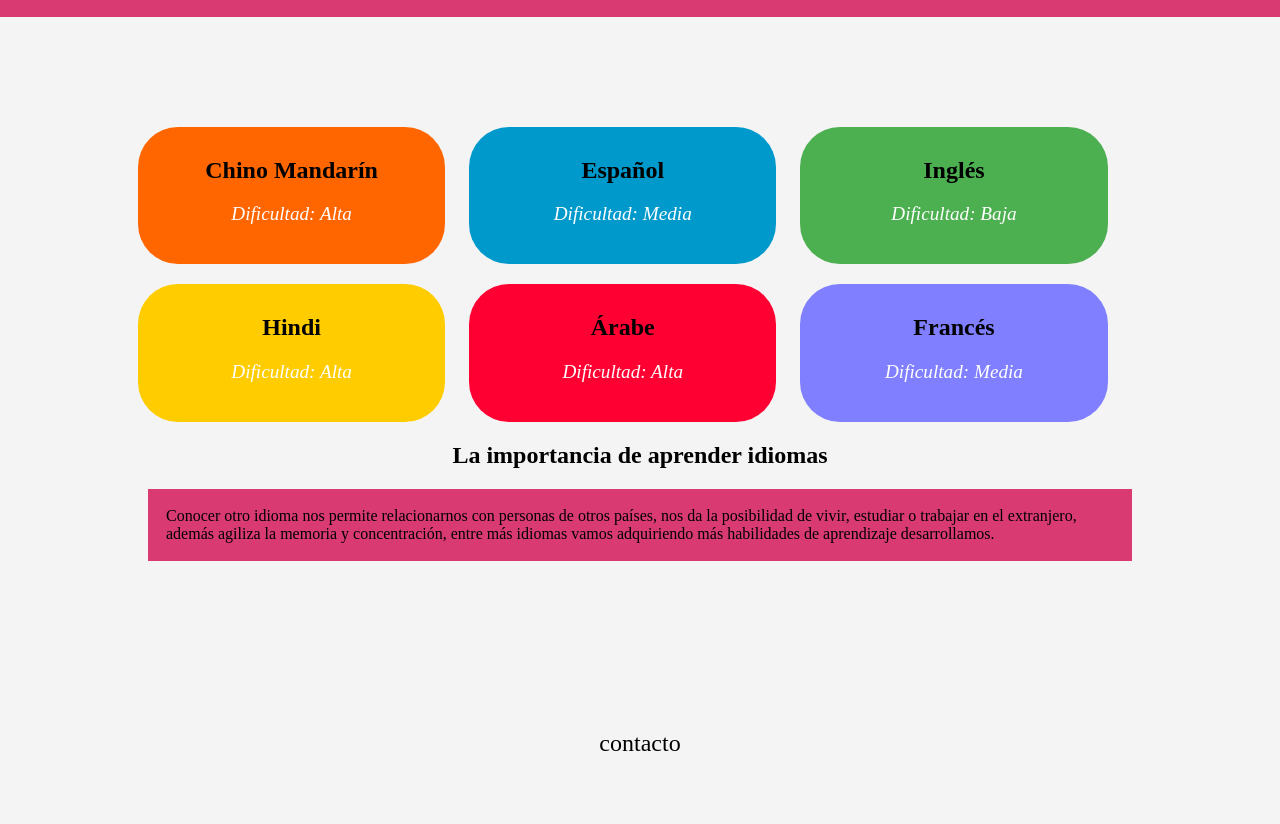
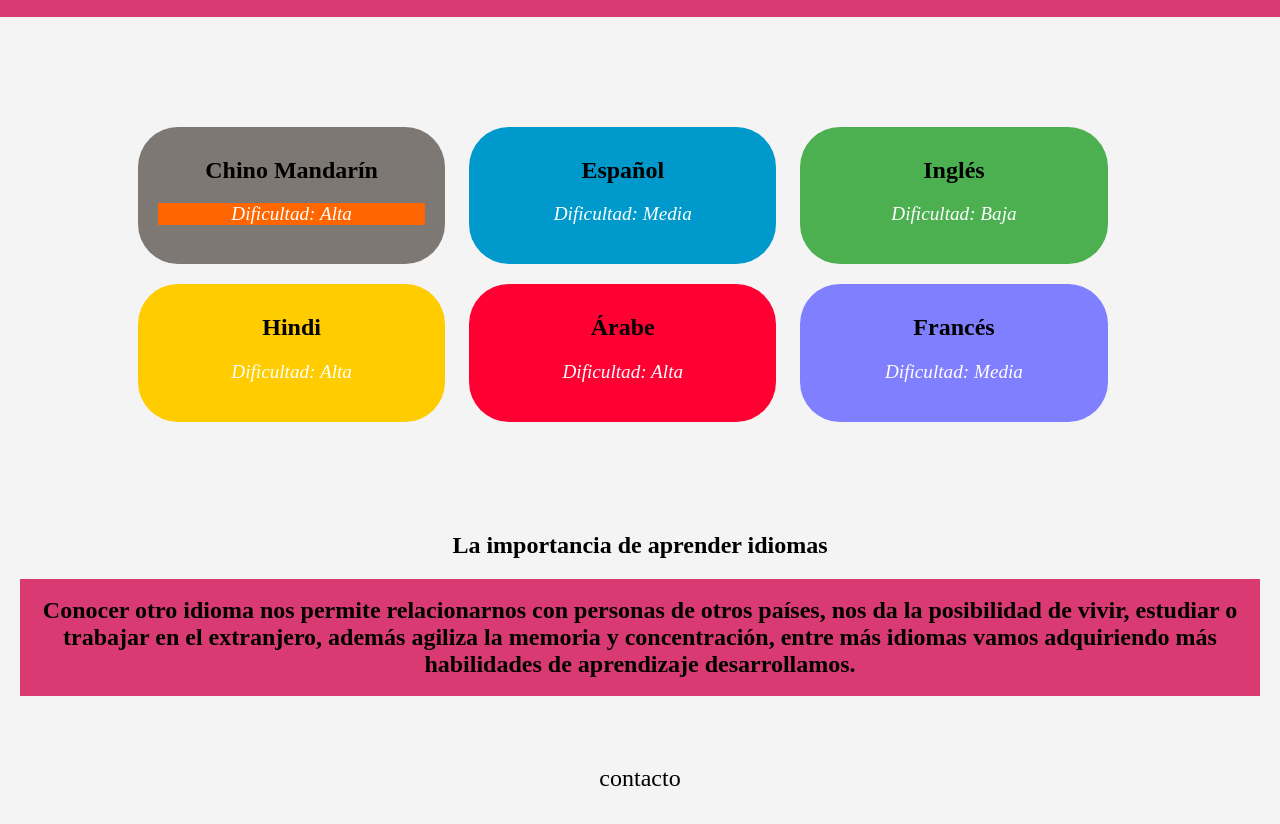
Before and after one commit to lili657/idiomas-pag, a plain HTML site: page index.html in a window 1280 px wide. Shown: the part 60-884 px from the top of the page. Drawn offline with Linux system fonts and the light colour scheme.

Commit message:
practica especifidad

```diff
--- a/estilos.css
+++ b/estilos.css
@@ -60,11 +60,15 @@ h1 {
 }
 
 /* Colores específicos para cada idioma */
-#chino {
+#chino p {
     background-color: #ff6600; /* Naranja */
     border-top: #d93a72;
+    border-color: #0e0e0e;
 }
-
+#chino {
+    background-color: #7d7874;
+    border-color: #0e0e0e;
+}
 #espanol {
     background-color: #0099cc; /* Azul */
 }
--- a/index.html
+++ b/index.html
@@ -42,10 +42,9 @@
             <h2>Francés</h2>
             <p class="difficulty">Dificultad: Media</p>
         </div>
-        <h2>La importancia de aprender idiomas</h2>
-
-        <p class="texto">Conocer otro idioma nos permite relacionarnos con personas de otros países, nos da la posibilidad de vivir, estudiar o trabajar en el extranjero, además agiliza la memoria y concentración, entre más idiomas vamos adquiriendo más habilidades de aprendizaje desarrollamos.</p>
     </div>
+    <h2>La importancia de aprender idiomas</h2>
+    <h2> <p class="texto">Conocer otro idioma nos permite relacionarnos con personas de otros países, nos da la posibilidad de vivir, estudiar o trabajar en el extranjero, además agiliza la memoria y concentración, entre más idiomas vamos adquiriendo más habilidades de aprendizaje desarrollamos.</p></h2>
     <footer>
         <p class="footer">contacto</p></footer>
 </body>
```
